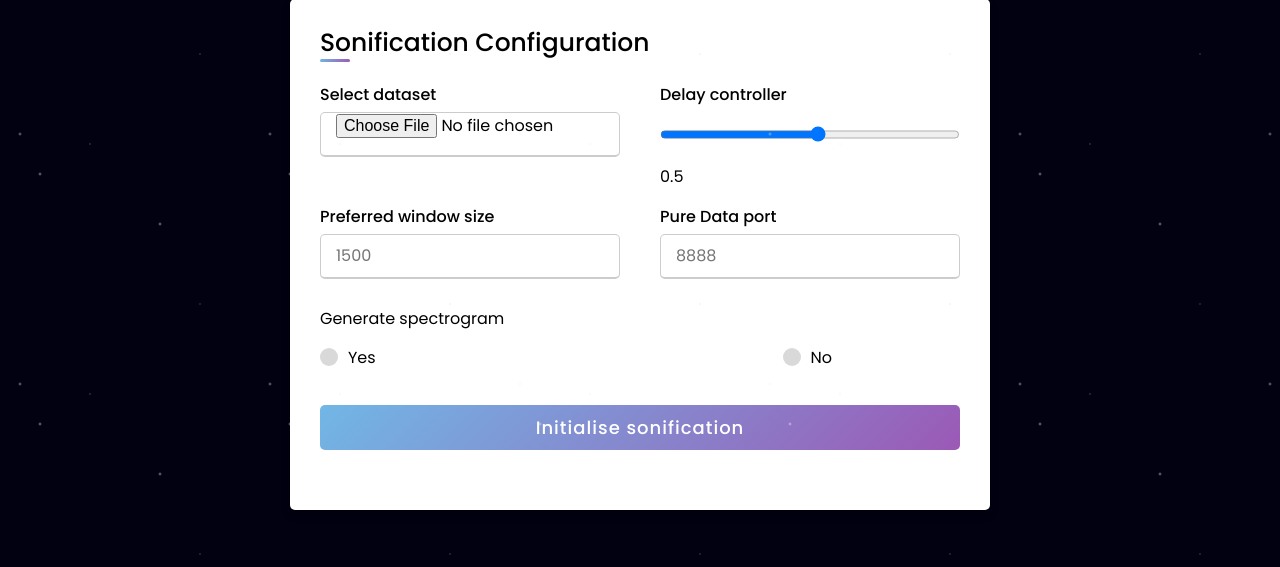
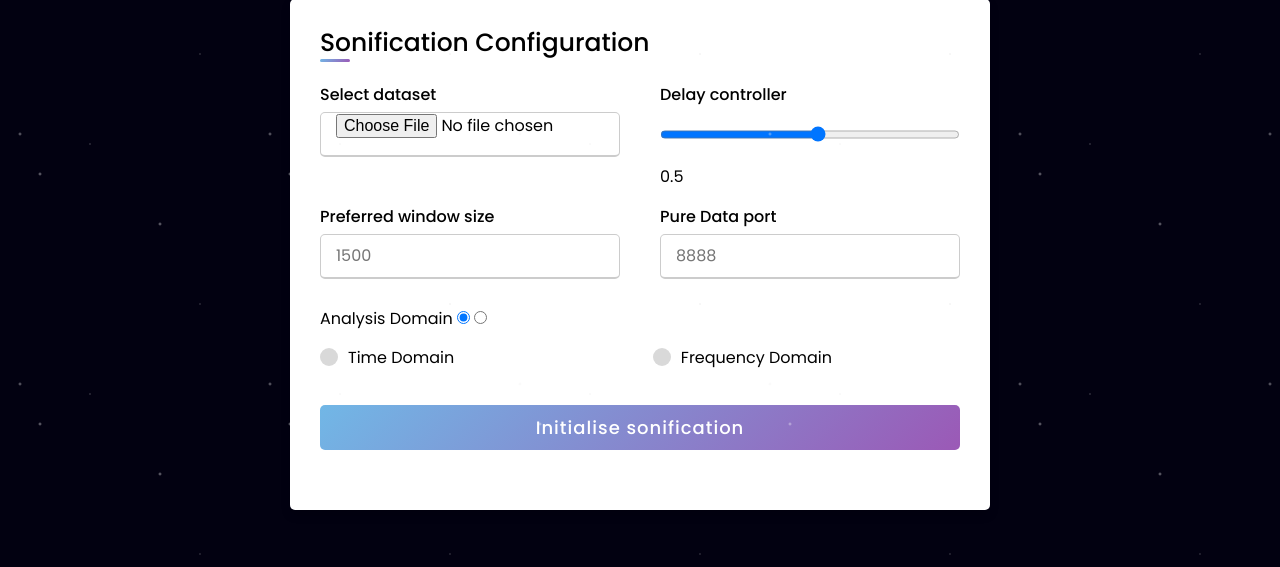
Before and after one commit to themorksupremacy/soni-soft, a Flask app: page / in a window 1280 px wide. Shown: the part 146-713 px from the top of the page. Run offline with Flask 3, Linux system fonts and the light colour scheme.

Commit message:
Added download spectrogram feature

```diff
--- a/Python/src/flask_app.py
+++ b/Python/src/flask_app.py
@@ -1,13 +1,25 @@
-from flask import Flask, request, render_template
+from flask import Flask, request, render_template, send_file
 import data_handler
 import threading
 from flask_socketio import SocketIO
+import os
+import matplotlib
+matplotlib.use("Agg")
+import matplotlib.pyplot as plt
+import pandas as pd
 
 
 app = Flask(__name__)
 socketio = SocketIO(app, cors_allowed_origins="*", async_mode="threading")
 current_delay = 0.99
 stop_event = threading.Event()
+b_wave = pd.Series()
+sampling_freq = 35000
+base_name = ''
+
+@app.route("/download_spectrogram")
+def download():
+    return send_file("Spectrogram.png", as_attachment=True)
 
 @socketio.on("update_delay")
 def update_delay(data):
@@ -33,20 +45,24 @@ def display():
     file = request.files["dataset"]
     window_size = int(request.form["window_size"])
     port = int(request.form["port"])
+    domain = request.form["domain"]
 
-    global current_delay
+    global current_delay, b_wave, sampling_freq, base_name
     current_delay = float(request.form["delay"])
 
     stop_event.clear()
 
     dataset = data_handler.file_loader(file)
+    base_name = os.path.splitext(file.filename)[0]
 
-    df = data_handler.retr_b_wave(dataset)
-    dff =data_handler.compute_stfft(df, 1024, 512, 35000)
+    b_wave = data_handler.retr_b_wave(dataset)
 
-    #stats = data_handler.map_all_stats_tdom(data_handler.retr_b_wave(dataset),
-     #                                  window_size, magnitude=data_handler.get_mag(dataset))
-    stats = data_handler.map_all_stats_fdom(dff)
+    if domain == "frequency":
+        dff = data_handler.compute_stfft(b_wave, 1024, 512, 35000)
+        stats = data_handler.map_all_stats_fdom(dff)
+    else:
+        stats = data_handler.map_all_stats_tdom(data_handler.retr_b_wave(dataset),
+                                    window_size, magnitude=data_handler.get_mag(dataset))
 
 
     socketio.start_background_task(
--- a/Python/src/static/style.css
+++ b/Python/src/static/style.css
@@ -143,16 +143,11 @@ form .category label .dot {
     transition: all 0.3s ease;
 }
 
-#dot-1:checked~.category label .one,
-#dot-2:checked~.category label .two,
-#dot-3:checked~.category label .three {
+input[type="radio"]:checked + label .dot {
     background: #9b59b6;
     border-color: #d9d9d9;
 }
 
-form input[type="radio"] {
-    display: none;
-}
 
 form .button {
     height: 45px;
--- a/Python/src/templates/form.html
+++ b/Python/src/templates/form.html
@@ -46,24 +46,25 @@
                     </div>
                 </div>
 
-                <div class="spectrogram">
-                    <!-- Radio buttons-->
-                    <input type="radio" name="selection" id="dot-1">
-                    <input type="radio" name="selection" id="dot-2">
-                    <span class="gender-title">Generate spectrogram</span>
+                <div class="domain-selection">
+                    <span class="gender-title">Analysis Domain</span>
+
+                    <input type="radio" name="domain" id="time-domain" value="time" checked>
+                    <input type="radio" name="domain" id="freq-domain" value="frequency">
+
                     <div class="category">
-                        <!-- Label for "Yes" -->
-                        <label for="dot-1">
+                        <label for="time-domain">
                             <span class="dot one"></span>
-                            <span class="selection">Yes</span>
+                            <span class="selection">Time Domain</span>
                         </label>
-                        <!-- Label for "No" -->
-                        <label for="dot-2">
+
+                        <label for="freq-domain">
                             <span class="dot two"></span>
-                            <span class="selection">No</span>
+                            <span class="selection">Frequency Domain</span>
                         </label>
                     </div>
                 </div>
+
 
                 <!-- Submit button -->
                 <div class="button">
```
Also changed, not shown: Python/src/data_handler.py (+18 -1 lines), Python/src/templates/display.html (+8 -0 lines), Python/src/Spectrogram.png (added), Spectrogram.png.
